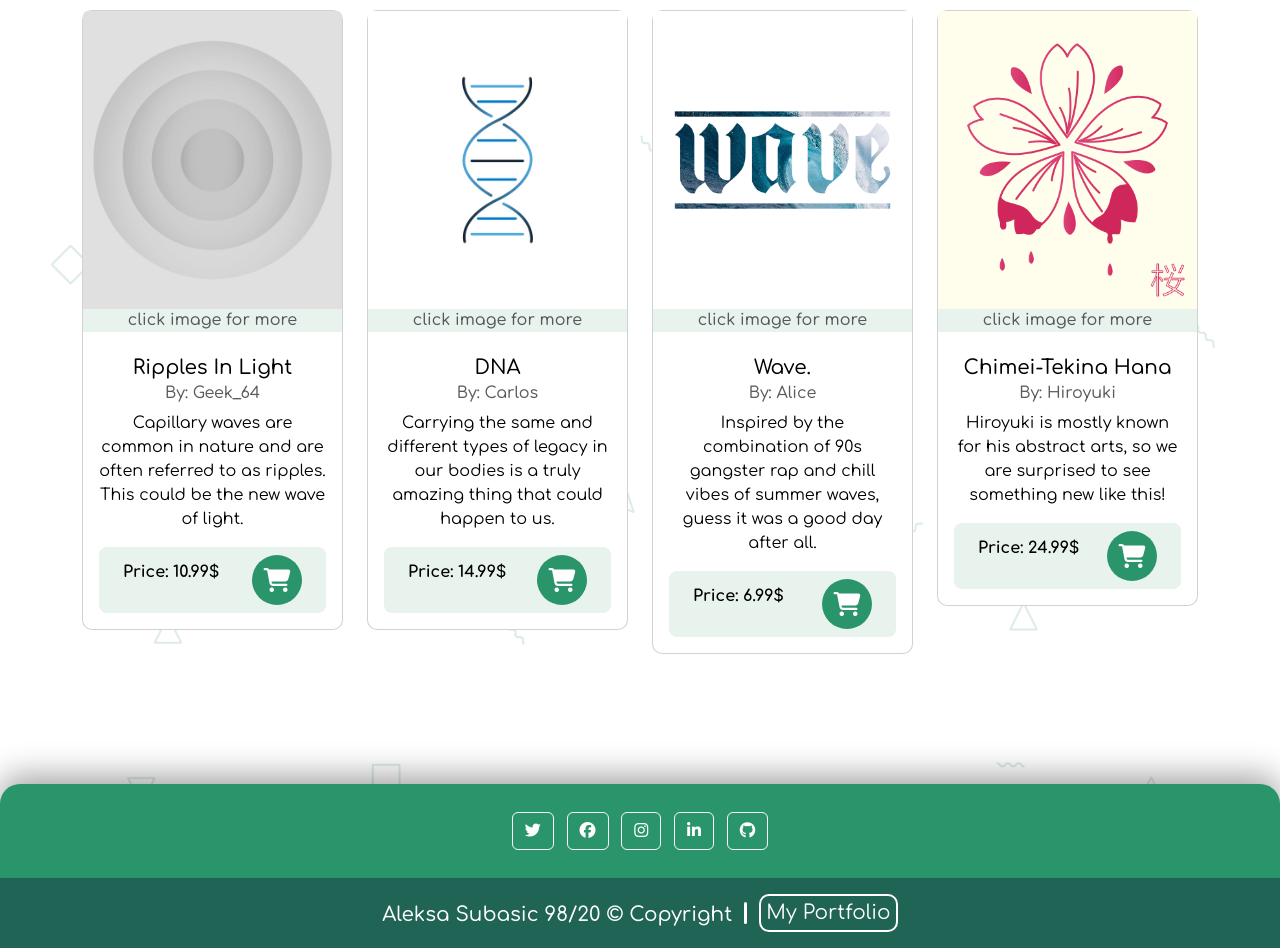
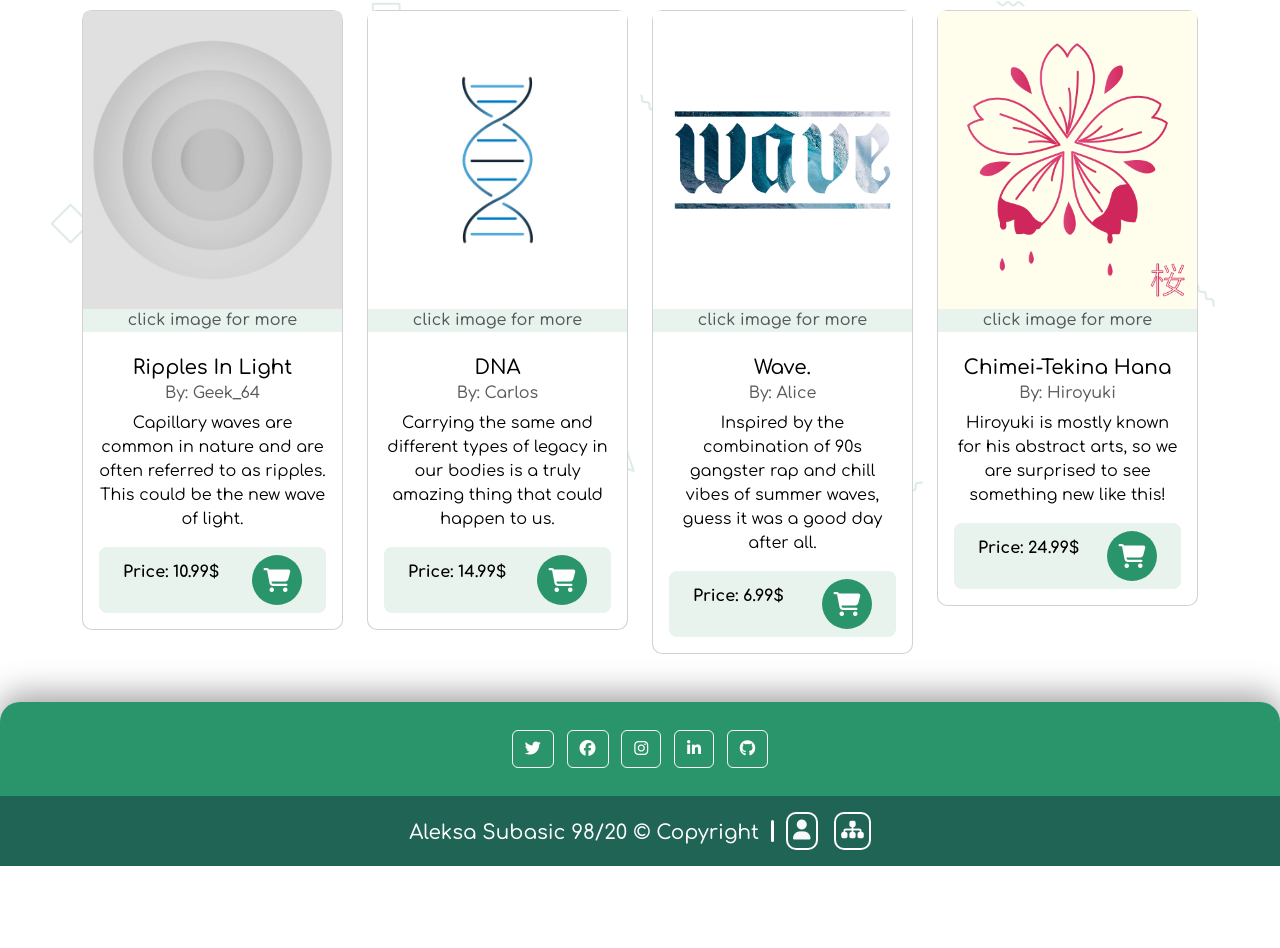
Before and after one commit to AleksaSubasic/ValleyOfArt, a plain HTML site: page index.html in a window 1280 px wide. Shown: the part 1703-2651 px from the top of the page. After the commit the page ends 2569 px from the top, so only its background shows below. Drawn offline with nearby package versions, Linux system fonts and the light colour scheme.

Commit message:
Add files via upload

```diff
--- a/index.html
+++ b/index.html
@@ -414,7 +414,7 @@
       </div>
     </div>
 
-    <footer class="bg-green-cyan text-center my-mt">
+    <footer class="bg-green-cyan text-center mt-5">
       <div class="container p-4 pb-0">
         <!-- Social -->
         <section class="mb-4">
@@ -443,7 +443,14 @@
       <!-- Copyright -->
       <div class="text-center text-white p-3 copyright bg-green-dark d-flex justify-content-center align-items-center">
         <h5> Aleksa Subasic 98&sol;20 &copy; Copyright</h5>
-          <a href="https://aleksasubasic.github.io/portfolio/" target="_blank" class="text-white">My Portfolio</a>
+        <div>
+          <a class="btn btn-outline-light btn-floating btn-outline-dark-green" target="_blank" href="https://aleksasubasic.github.io/portfolio/" role="button">
+            <i class="fa-solid fa-user"></i>
+          </a>
+          <a class="btn btn-outline-light btn-floating btn-outline-dark-green" target="_blank" href="https://aleksasubasic.github.io/ValleyOfArt/sitemap.xml" role="button">
+            <i class="fa-solid fa-sitemap text-white"></i>
+          </a>
+        </div>
       </div>
   </footer>
 
```
Also changed, not shown: about-page.html (+8 -1 lines), diy-page.html (+8 -1 lines), shop-page.html (+8 -1 lines). Lines whose indentation alone changed are shown as unchanged.
